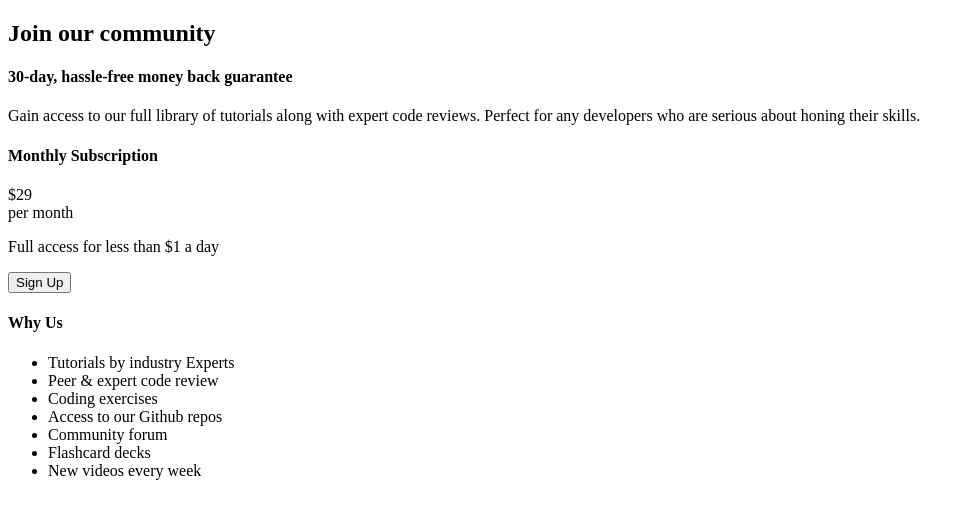
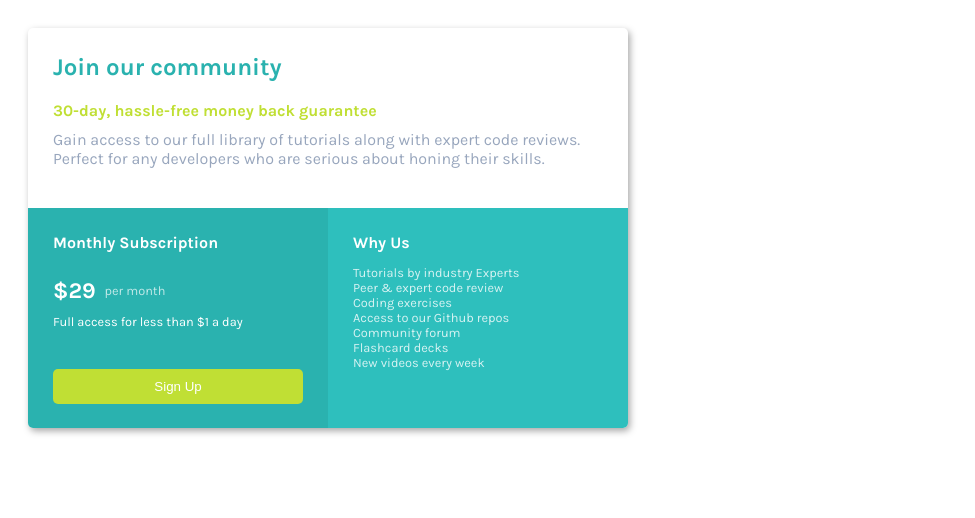
Before and after one commit to cnRachel/frontend-mentor-pricing-card, a plain HTML site: page index.html in a window 1280 px wide. Shown: the whole page, without its empty margins (0-975 px from the left). Drawn offline with Linux system fonts and the light colour scheme.

Commit message:
finished frontend design!

```diff
--- a/index.html
+++ b/index.html
@@ -6,6 +6,9 @@
     <meta name="viewport" content="width=device-width, initial-scale=1.0">
     <title>Frontend Mentor Pricing Card</title>
     <link rel="stylesheet" href="style.css">
+    <link rel="preconnect" href="https://fonts.googleapis.com">
+    <link rel="preconnect" href="https://fonts.gstatic.com" crossorigin>
+    <link href="https://fonts.googleapis.com/css2?family=Karla:wght@400;700&display=swap" rel="stylesheet">
 </head>
 <body>
     <script src="script.js"></script>
@@ -19,18 +22,14 @@
         </div>
 
         <div id="bottom-section">
-
-            <div id="botton-left-section">
+            <div id="bottom-left-section">
                 <h4>Monthly Subscription</h4>
-                <div>
-                    <div>$29</div>
-                    <div>per month</div>
+                <div id="price-container">
+                    <div id="price">$29</div>
+                    <div id="price-frequency">per month</div>
                 </div>
                 <p>Full access for less than $1 a day</p>
-                <button>Sign Up</button>
-            </div>
-
-            <div id="bottom-right-section">
+                <button onclick="alertUser()">Sign Up</button></div><div id="bottom-right-section">
                     <h4>Why Us</h4>
                     <ul>
                         <li>Tutorials by industry Experts</li>
--- a/script.js
+++ b/script.js
@@ -0,0 +1,3 @@
+function alertUser() {
+    alert('You clicked the button!')
+}
--- a/style.css
+++ b/style.css
@@ -1,3 +1,124 @@
+html {
+    box-sizing: border-box;
+    font-family: 'Karla', sans-serif;
+    font-size: 16px;
+    font-weight: 400;
+}
+
+body {
+    padding: 20px;
+}
+
+h2, h4, p {
+    margin: 0;
+}
+
+*, *:before, *:after {
+    box-sizing: inherit;
+}
+
 #card {
+    width: 600px;
+    height: 400px;
+    box-shadow: 2px 3px 7px 0px rgba(0, 0, 0, 0.35);
+    border-radius: 5px;
+    overflow: hidden;
 
 }
+
+#top-section {
+    width: 100%;
+    height: 45%;
+    padding: 25px;
+}
+
+#bottom-section {
+    width: 100%;
+    height: 55%;
+    color: white;
+}
+
+#bottom-left-section {
+    display: inline-block;
+    width: 50%;
+    height: 100%;
+    vertical-align: top;
+    background-color: #2ab2af;
+    padding: 25px;
+}
+
+#bottom-right-section {
+    display: inline-block;
+    width: 50%;
+    height: 100%;
+    background-color: #2ebfbd;
+    vertical-align: top;
+    padding: 25px;
+
+}
+
+#top-section h2 {
+    color: #2ab2af;
+    margin-bottom: 20px;
+}
+
+#top-section h4 {
+    color: #c0df34;
+    margin-bottom: 10px;
+}
+
+#top-section p {
+    color: #98a6bd;
+}
+
+button {
+    color: white;
+    background-color: #c0df34;
+    border: none;
+    padding: 10px;
+    width: 100%;
+    border-radius: 5px;
+}
+
+button:hover {
+    cursor: pointer;
+    background-color: #a9c42d;
+    transform: scale(1.02);
+}
+
+#price {
+    font-weight: 700;
+    font-size: 1.4rem;
+}
+
+#bottom-left-section h4 {
+    margin-bottom: 25px;
+}
+
+#bottom-left-section p {
+    font-size: 0.8rem;
+    margin-bottom: 40px;
+}
+
+#price-frequency, #price {
+    display: inline-block;
+}
+
+#price-frequency {
+    position: relative;
+    top: -3px;
+    font-size: 0.8rem;
+    opacity: 0.7;
+    margin-left: 5px;
+}
+
+#price-container {
+    margin-bottom: 10px;
+}
+
+ul {
+    padding: 0;
+    list-style: none;
+    font-size: 0.8rem;
+    opacity: 0.8;
+}
```
Lines whose indentation alone changed are shown as unchanged.
